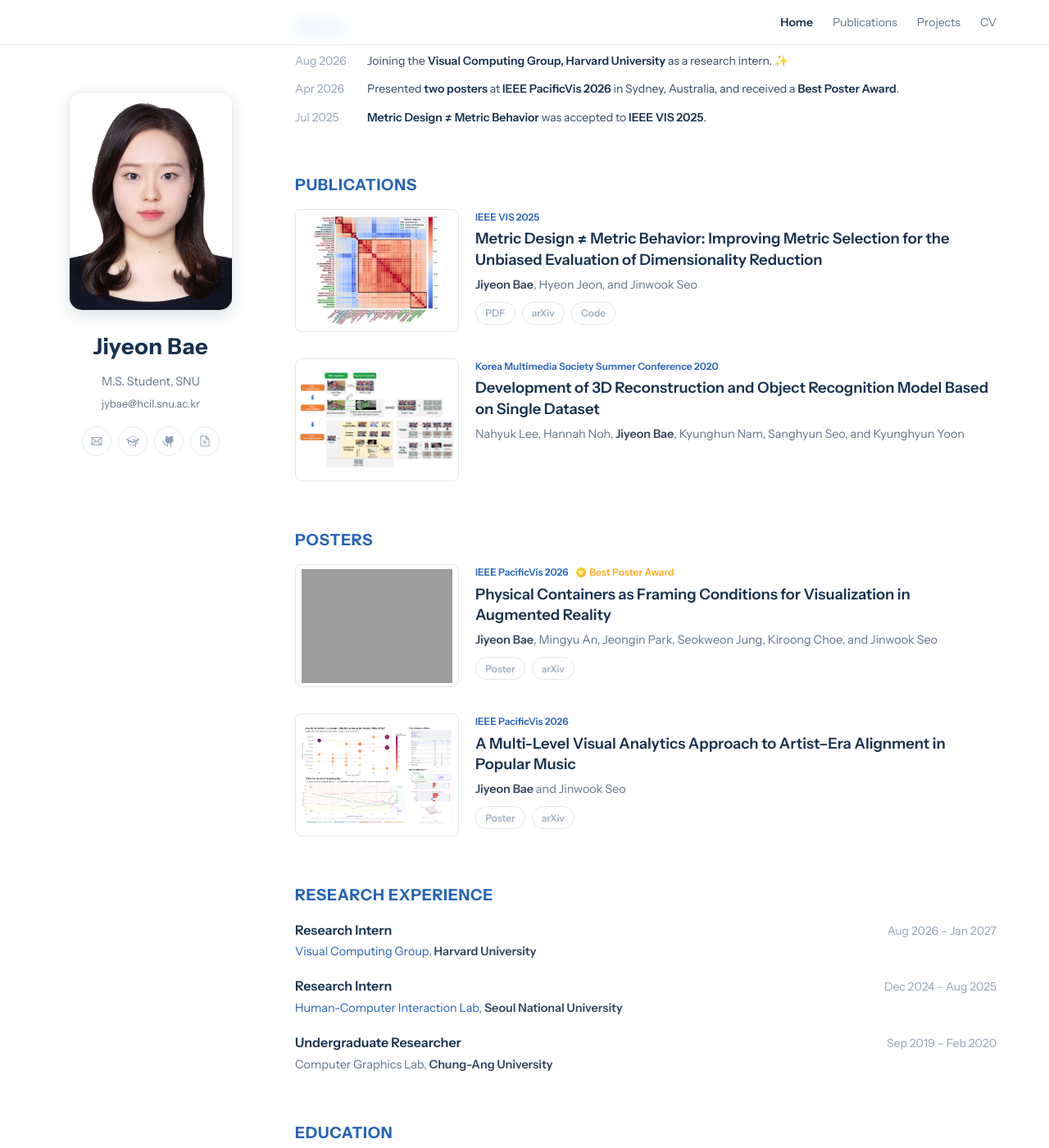
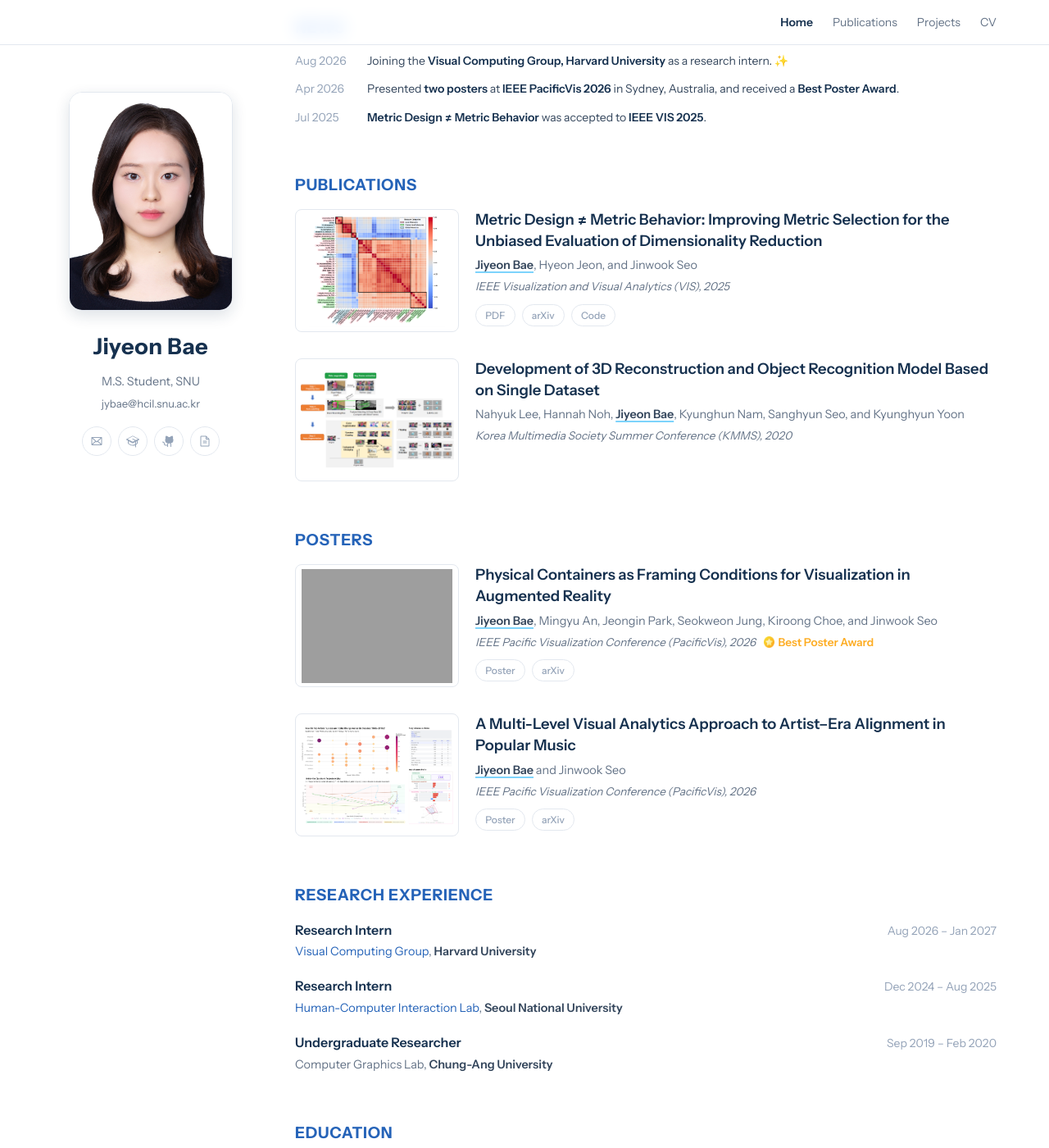
Before and after one commit to JiyeonBae/jiyeonbae.github.io, a Jekyll site: the page built from index.md, in a window 1280 px wide and 1400 px high, scrolled down 447 px. Shown: the whole window at 82% size. Built offline with Jekyll 4.4.1, drawn with Linux system fonts in a browser that asks for light colours; grey boxes are pictures that could not be loaded.

Commit message:
Update CV and refine publication entries
- Replace cv.pdf with the latest CV
- Show full venue names below the author list
- Underline my name in author lists in sky blue

Co-Authored-By: Claude Opus 5.5 <noreply@anthropic.com>

```diff
--- a/assets/css/custom.css
+++ b/assets/css/custom.css
@@ -276,6 +276,19 @@ a:hover { color: var(--accent-dk); text-decoration: underline; }
   color: var(--ink-500);
 }
 .pub-authors strong { color: var(--ink-700); font-weight: 600; }
+.pub-authors strong {
+  text-decoration: underline;
+  text-decoration-color: #7dd3fc;
+  text-decoration-thickness: 2px;
+  text-underline-offset: 3px;
+}
+.pub-cite {
+  margin: -.35rem 0 .6rem;
+  font-size: .85rem;
+  font-style: italic;
+  color: var(--ink-500);
+}
+.pub-cite .award { font-style: normal; }
 .pub-fund {
   margin-left: .6rem;
   font-weight: 400;
--- a/index.md
+++ b/index.md
@@ -38,9 +38,9 @@ title: Jiyeon Bae
           <img src="/paper.png" alt="paper teaser">
         </div>
         <div class="pub-body">
-          <p class="pub-venue">IEEE VIS 2025</p>
           <h3 class="pub-title">Metric Design &ne; Metric Behavior: Improving Metric Selection for the Unbiased Evaluation of Dimensionality Reduction</h3>
           <p class="pub-authors"><strong>Jiyeon Bae</strong>, Hyeon Jeon, and Jinwook Seo</p>
+          <p class="pub-cite">IEEE Visualization and Visual Analytics (VIS), 2025</p>
           <div class="pub-links">
             <a href="https://arxiv.org/pdf/2507.02225" target="_blank" rel="noopener noreferrer">PDF</a>
             <a href="https://arxiv.org/abs/2507.02225" target="_blank" rel="noopener noreferrer">arXiv</a>
@@ -53,9 +53,9 @@ title: Jiyeon Bae
           <img src="/project/dataset.png" alt="paper teaser" onerror="this.style.display='none'">
         </div>
         <div class="pub-body">
-          <p class="pub-venue">Korea Multimedia Society Summer Conference 2020</p>
           <h3 class="pub-title">Development of 3D Reconstruction and Object Recognition Model Based on Single Dataset</h3>
           <p class="pub-authors">Nahyuk Lee, Hannah Noh, <strong>Jiyeon Bae</strong>, Kyunghun Nam, Sanghyun Seo, and Kyunghyun Yoon</p>
+          <p class="pub-cite">Korea Multimedia Society Summer Conference (KMMS), 2020</p>
         </div>
       </article>
     </div>
@@ -69,9 +69,9 @@ title: Jiyeon Bae
           <img src="/poster-ar.png" alt="poster teaser" onerror="this.style.display='none'">
         </div>
         <div class="pub-body">
-          <p class="pub-venue">IEEE PacificVis 2026<span class="award"><img class="award-badge" src="/reward.png" alt="Award">Best Poster Award</span></p>
           <h3 class="poster-title">Physical Containers as Framing Conditions for Visualization in Augmented Reality</h3>
           <p class="pub-authors"><strong>Jiyeon Bae</strong>, Mingyu An, Jeongin Park, Seokweon Jung, Kiroong Choe, and Jinwook Seo</p>
+          <p class="pub-cite">IEEE Pacific Visualization Conference (PacificVis), 2026<span class="award"><img class="award-badge" src="/reward.png" alt="Award">Best Poster Award</span></p>
           <div class="pub-links">
             <a href="/poster-ar.pdf" target="_blank" rel="noopener noreferrer">Poster</a>
             <a href="https://arxiv.org/abs/2603.21637" target="_blank" rel="noopener noreferrer">arXiv</a>
@@ -83,9 +83,9 @@ title: Jiyeon Bae
           <img src="/poster-music.png" alt="poster teaser" onerror="this.style.display='none'">
         </div>
         <div class="pub-body">
-          <p class="pub-venue">IEEE PacificVis 2026</p>
           <h3 class="poster-title">A Multi-Level Visual Analytics Approach to Artist&ndash;Era Alignment in Popular Music</h3>
           <p class="pub-authors"><strong>Jiyeon Bae</strong> and Jinwook Seo</p>
+          <p class="pub-cite">IEEE Pacific Visualization Conference (PacificVis), 2026</p>
           <div class="pub-links">
             <a href="/poster-music.pdf" target="_blank" rel="noopener noreferrer">Poster</a>
             <a href="https://arxiv.org/abs/2603.21624" target="_blank" rel="noopener noreferrer">arXiv</a>
```
Also changed, not shown: publications.md (+4 -4 lines), 1 other file.
